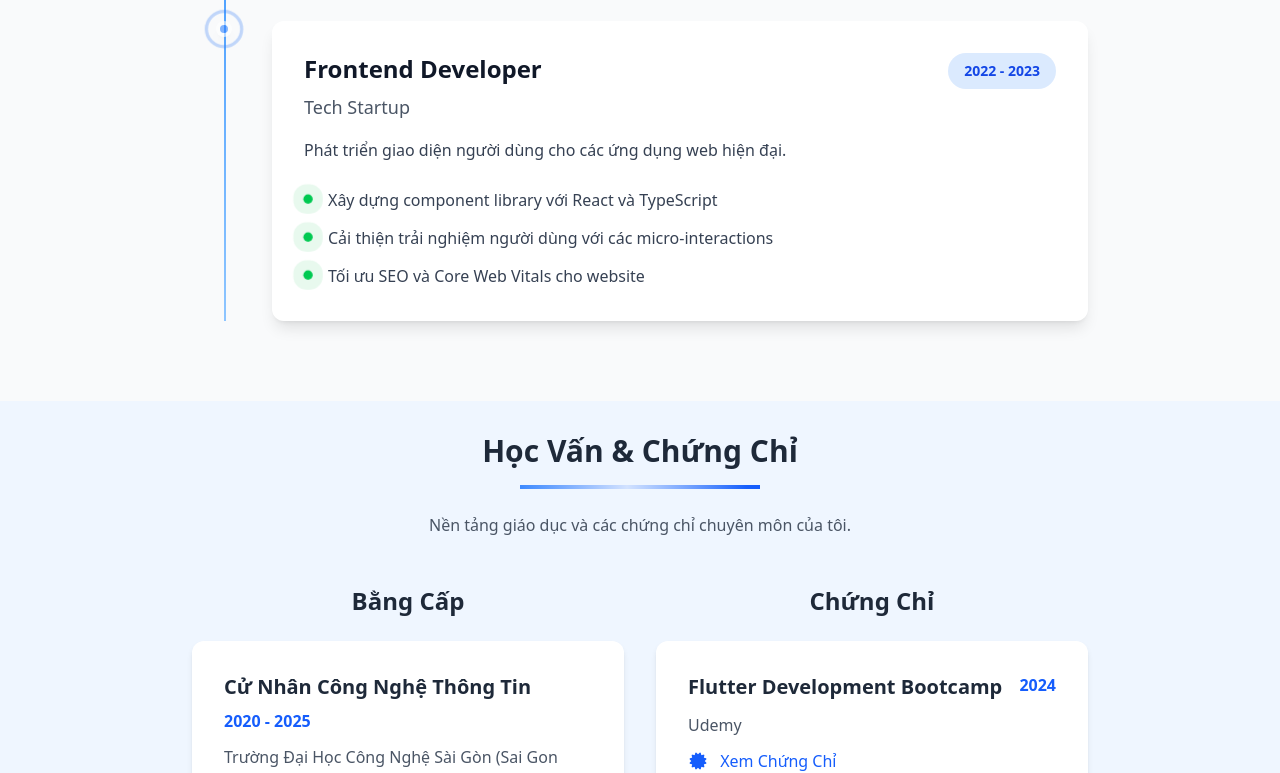
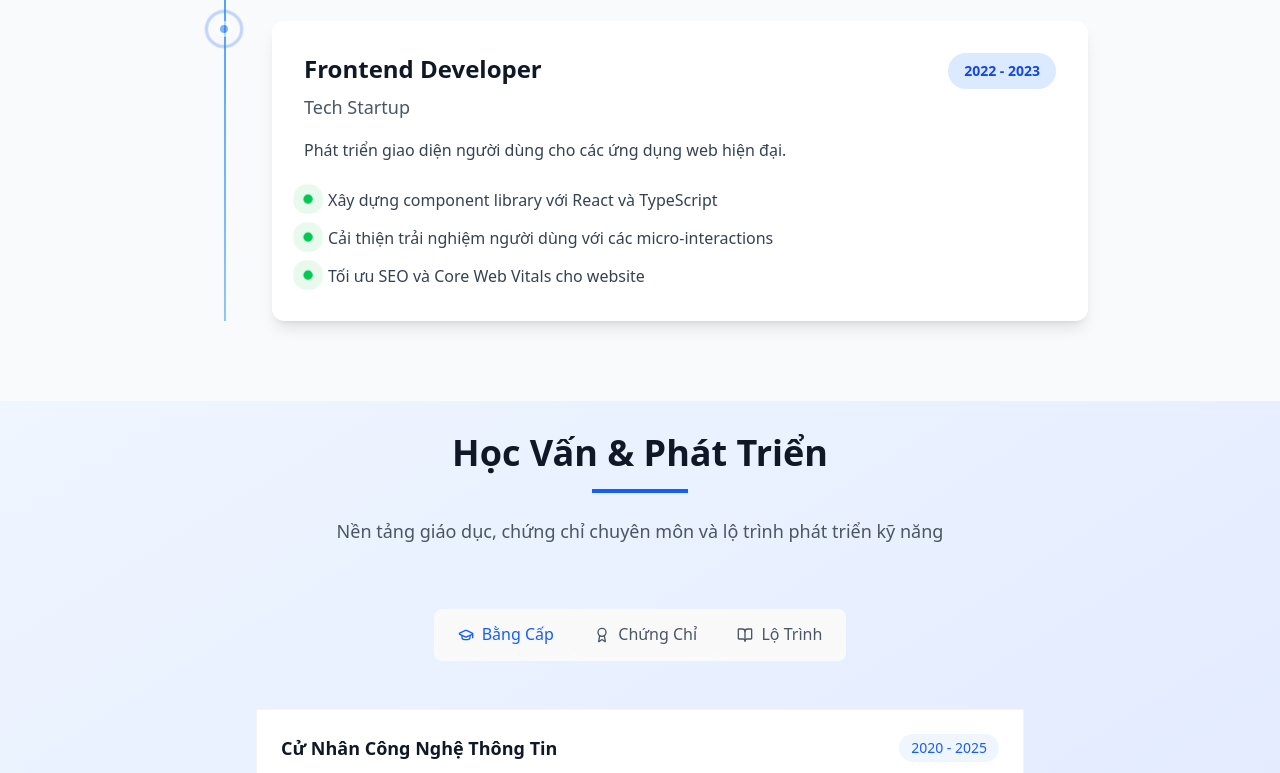
Before and after one commit to Haoo-8/portfolio, a React (Vite) app in the folder portfolio/: page / in a window 1280 px wide. Shown: the part 2908-3681 px from the top of the page. Built offline with nearby package versions, Linux system fonts and the light colour scheme.

Commit message:
fix: Update component education

```diff
--- a/portfolio/src/components/common/Card/CardProjectDetailModal.tsx
+++ b/portfolio/src/components/common/Card/CardProjectDetailModal.tsx
@@ -288,8 +288,7 @@ export default function CardProjectDetailModal({ project, onClose }: Props) {
             </motion.div>
           </div>
 
-          {/* Bottom gradient decoration */}
-          <div className="absolute bottom-0 left-0 right-0 h-1 bg-gradient-to-r from-blue-500 via-indigo-500 to-purple-500"></div>
+
         </motion.div>
       </motion.div>
     </AnimatePresence>
--- a/portfolio/src/components/layout/Main/Education.tsx
+++ b/portfolio/src/components/layout/Main/Education.tsx
@@ -1,78 +1,315 @@
-import '../../../styles/components/education.css';
+import { useState } from "react";
+import {
+  ChevronRight,
+  ExternalLink,
+  Award,
+  GraduationCap,
+  BookOpen,
+  Code2,
+  Server,
+  Cloud,
+  Brain,
+} from "lucide-react";
+
+// Type definitions
+interface Degree {
+  title: string;
+  time: string;
+  school: string;
+  detail: string;
+  gpa?: string;
+}
+
+interface Certificate {
+  title: string;
+  time: string;
+  provider: string;
+  skills?: string[];
+}
+
+interface TabButtonProps {
+  id: string;
+  label: string;
+  icon: React.ReactNode;
+  isActive: boolean;
+  onClick: (id: string) => void;
+}
+
+interface EducationCardProps {
+  item: Degree | Certificate;
+  type: "degree" | "cert";
+}
+
+interface RoadmapItem {
+  icon: React.ReactNode;
+  skills: string[];
+}
+
 export default function Education() {
-  const degrees = [
+  const [activeTab, setActiveTab] = useState("education");
+
+  const degrees: Degree[] = [
     {
       title: "Cử Nhân Công Nghệ Thông Tin",
       time: "2020 - 2025",
-      school:
-        "Trường Đại Học Công Nghệ Sài Gòn (Sai Gon Technology University)",
+      school: "Trường Đại Học Công Nghệ Sài Gòn",
       detail: "Chuyên ngành Công Nghệ Thông Tin",
+      gpa: "3.0/4.0",
     },
   ];
-  const certs = [
+
+  const certs: Certificate[] = [
     {
       title: "Flutter Development Bootcamp",
       time: "2024",
       provider: "Udemy",
+      skills: ["Flutter", "Dart", "Mobile Development"],
+    },
+    {
+      title: "AWS Cloud Practitioner",
+      time: "2024",
+      provider: "Amazon Web Services",
+      skills: ["Cloud Computing", "AWS Services"],
     },
   ];
+
+  const roadmapData: Record<string, RoadmapItem> = {
+    "Web & Mobile": {
+      icon: <Code2 className="w-5 h-5" />,
+      skills: [
+        "React/Next.js",
+        "Flutter",
+        "Node.js",
+        "Spring Boot",
+        "TypeScript",
+      ],
+    },
+    DevOps: {
+      icon: <Server className="w-5 h-5" />,
+      skills: ["Docker/K8s", "CI/CD", "AWS/GCP", "Linux", "Monitoring"],
+    },
+    "AI & Data": {
+      icon: <Brain className="w-5 h-5" />,
+      skills: [
+        "Prompt Engineering",
+        "LangChain",
+        "Python",
+        "TensorFlow",
+        "API Integration",
+      ],
+    },
+    "Cloud & Infrastructure": {
+      icon: <Cloud className="w-5 h-5" />,
+      skills: [
+        "Microservices",
+        "Serverless",
+        "Database Design",
+        "Security",
+        "Performance",
+      ],
+    },
+  };
+
+  const TabButton: React.FC<TabButtonProps> = ({
+    id,
+    label,
+    icon,
+    isActive,
+    onClick,
+  }) => (
+    <button
+      onClick={() => onClick(id)}
+      className={`
+        flex items-center gap-2 px-6 py-3 text-sm font-medium transition-all duration-200
+        ${
+          isActive
+            ? "text-blue-600 border-b-2 border-blue-600 bg-blue-50"
+            : "text-gray-600 hover:text-gray-900 hover:bg-gray-50"
+        }
+      `}
+    >
+      {icon}
+      {label}
+    </button>
+  );
+
+  const EducationCard: React.FC<EducationCardProps> = ({ item, type }) => {
+    const isDegree = (item: Degree | Certificate): item is Degree =>
+      type === "degree";
+    const isCertificate = (item: Degree | Certificate): item is Certificate =>
+      type === "cert";
+
+    return (
+      <div className="group bg-white border border-gray-100 p-6 transition-all duration-300 hover:shadow-lg hover:border-blue-200">
+        <div className="flex justify-between items-start mb-4">
+          <h4 className="text-lg font-semibold text-gray-900 group-hover:text-blue-600 transition-colors">
+            {item.title}
+          </h4>
+          <span className="text-sm font-medium text-blue-600 bg-blue-50 px-3 py-1 rounded-full">
+            {item.time}
+          </span>
+        </div>
+
+        <p className="text-gray-600 mb-2">
+          {isDegree(item)
+            ? item.school
+            : isCertificate(item)
+            ? item.provider
+            : ""}
+        </p>
+
+        {isDegree(item) && item.detail && (
+          <p className="text-gray-500 text-sm mb-3">{item.detail}</p>
+        )}
+
+        {isDegree(item) && item.gpa && (
+          <p className="text-gray-700 text-sm font-medium mb-3">
+            GPA: {item.gpa}
+          </p>
+        )}
+
+        {isCertificate(item) && item.skills && (
+          <div className="flex flex-wrap gap-2 mb-4">
+            {item.skills.map((skill: string, index: number) => (
+              <span
+                key={index}
+                className="text-xs bg-gray-100 text-gray-700 px-2 py-1 rounded"
+              >
+                {skill}
+              </span>
+            ))}
+          </div>
+        )}
+
+        {type === "cert" && (
+          <a
+            href="#"
+            className="inline-flex items-center gap-2 text-blue-600 hover:text-blue-700 text-sm font-medium"
+          >
+            <Award className="w-4 h-4" />
+            Xem Chứng Chỉ
+            <ExternalLink className="w-3 h-3" />
+          </a>
+        )}
+      </div>
+    );
+  };
+
+  const RoadmapSection = () => (
+    <div className="space-y-8">
+      <div className="text-center">
+        <h3 className="text-2xl font-bold text-gray-900 mb-3">
+          Lộ Trình Phát Triển
+        </h3>
+        <p className="text-gray-600">Fullstack & AI Developer Roadmap</p>
+      </div>
+
+      <div className="grid grid-cols-1 md:grid-cols-2 gap-6">
+        {Object.entries(roadmapData).map(([category, data]) => (
+          <div
+            key={category}
+            className="bg-white border border-gray-100 p-6 hover:shadow-lg transition-all duration-300"
+          >
+            <div className="flex items-center gap-3 mb-4">
+              <div className="p-2 bg-blue-50 text-blue-600 rounded-lg">
+                {data.icon}
+              </div>
+              <h4 className="text-lg font-semibold text-gray-900">
+                {category}
+              </h4>
+            </div>
+
+            <div className="space-y-2">
+              {data.skills.map((skill: string, index: number) => (
+                <div
+                  key={index}
+                  className="flex items-center gap-2 text-gray-600"
+                >
+                  <ChevronRight className="w-4 h-4 text-blue-600" />
+                  <span className="text-sm">{skill}</span>
+                </div>
+              ))}
+            </div>
+          </div>
+        ))}
+      </div>
+
+      <div className="bg-gray-50 border border-gray-200 p-6 text-center">
+        <h4 className="text-lg font-semibold text-gray-900 mb-2">
+          Interactive Mindmap
+        </h4>
+        <p className="text-gray-600 mb-4">
+          Khám phá chi tiết lộ trình học tập và phát triển kỹ năng
+        </p>
+        <button className="inline-flex items-center gap-2 text-gray-600 px-6 py-2 rounded-lg hover:bg-blue-700 transition-colors">
+          <ExternalLink className="w-4 h-4" />
+          <a href="#">Xem Mindmap Chi Tiết</a>
+        </button>
+      </div>
+    </div>
+  );
+
   return (
-    <section id="education" className="section bg-blue-50">
-      <div className="container mx-auto px-6">
-        <div className="text-center mb-12">
-          <h2 className="text-3xl font-bold mb-4 text-gray-800">
-            Học Vấn & Chứng Chỉ
+    <section className="py-12 bg-gradient-to-br from bg-blue-50 to-indigo-100 min-h-screen lg:py-20 ">
+      <div className="max-w-6xl mx-auto px-6">
+        {/* Header */}
+        <div className="text-center mb-16">
+          <h2 className="text-4xl font-bold text-gray-900 mb-4">
+            Học Vấn & Phát Triển
           </h2>
-          <div className="w-60 h-1 bg-gradient-to-r from-blue-500 to-blue-600 mx-auto mb-6 shimmer-bar"></div>
-          <p className="text-gray-600 max-w-2xl mx-auto">
-            Nền tảng giáo dục và các chứng chỉ chuyên môn của tôi.
+          <div className="w-24 h-1 bg-blue-600 mx-auto mb-6"></div>
+          <p className="text-gray-600 max-w-2xl mx-auto text-lg">
+            Nền tảng giáo dục, chứng chỉ chuyên môn và lộ trình phát triển kỹ
+            năng
           </p>
         </div>
-        <div className="grid grid-cols-1 md:grid-cols-2 gap-8 max-w-4xl mx-auto" >
-          {/* Degrees */}
-          <div>
-            <h3 className="text-2xl font-bold mb-6 text-gray-800 text-center">
-              Bằng Cấp
-            </h3>
-            {degrees.map((d, i) => (
-              <div
-                key={i}
-                className="card-ed bg-white p-6 rounded-xl shadow-md mb-6"
-              >
-                <div className="flex justify-between flex-wrap gap-2 mb-3">
-                  <h4 className="text-xl font-bold text-gray-800">{d.title}</h4>
-                  <span className="text-blue-600 font-semibold">{d.time}</span>
-                </div>
 
-                <p className="text-gray-600">{d.school}</p>
-                <p className="text-gray-600 mt-3">{d.detail}</p>
-              </div>
-            ))}
+        {/* Tabs */}
+        <div className="flex justify-center mb-12">
+          <div className="flex bg-gray-50 rounded-lg p-1">
+            <TabButton
+              id="education"
+              label="Bằng Cấp"
+              icon={<GraduationCap className="w-4 h-4" />}
+              isActive={activeTab === "education"}
+              onClick={setActiveTab}
+            />
+            <TabButton
+              id="certificates"
+              label="Chứng Chỉ"
+              icon={<Award className="w-4 h-4" />}
+              isActive={activeTab === "certificates"}
+              onClick={setActiveTab}
+            />
+            <TabButton
+              id="roadmap"
+              label="Lộ Trình"
+              icon={<BookOpen className="w-4 h-4" />}
+              isActive={activeTab === "roadmap"}
+              onClick={setActiveTab}
+            />
           </div>
+        </div>
 
-          {/* Certificates */}
-          <div>
-            <h3 className="text-2xl font-bold mb-6 text-gray-800 text-center">
-              Chứng Chỉ
-            </h3>
-            {certs.map((c, i) => (
-              <div
-                key={i}
-                className="card-ed bg-white p-6 rounded-xl shadow-md mb-6"
-              >
-                <div className="flex justify-between flex-wrap gap-2 mb-3">
-                  <h4 className="text-xl font-bold text-gray-800">{c.title}</h4>
-                  <span className="text-blue-600 font-semibold">{c.time}</span>
-                </div>
-                <p className="text-gray-600">{c.provider}</p>
-                <div className="mt-3 flex items-center">
-                  <a href="#" className="text-blue-600 hover:text-blue-800">
-                    <i className="fas fa-certificate mr-2"></i> Xem Chứng Chỉ
-                  </a>
-                </div>
-              </div>
-            ))}
-          </div>
+        {/* Content */}
+        <div className="min-h-[400px]">
+          {activeTab === "education" && (
+            <div className="grid grid-cols-1 md:grid-cols-2 lg:grid-cols-1 gap-6 max-w-3xl mx-auto">
+              {degrees.map((item, index) => (
+                <EducationCard key={index} item={item} type="degree" />
+              ))}
+            </div>
+          )}
+
+          {activeTab === "certificates" && (
+            <div className="grid grid-cols-1 md:grid-cols-2 gap-6 max-w-4xl mx-auto">
+              {certs.map((cert, index) => (
+                <EducationCard key={index} item={cert} type="cert" />
+              ))}
+            </div>
+          )}
+
+          {activeTab === "roadmap" && <RoadmapSection />}
         </div>
       </div>
     </section>
--- a/portfolio/src/components/layout/Main/Skills.tsx
+++ b/portfolio/src/components/layout/Main/Skills.tsx
@@ -104,7 +104,7 @@ export default function Skills() {
           style={{ transitionDelay: "1s" }}
         >
           <h3 className="text-lg sm:text-xl font-medium text-gray-900 mb-3 sm:mb-4">
-            Skills Overview
+            Tổng quan về kỹ năng
           </h3>
           <div className="grid sm:grid-cols-2 gap-4 sm:gap-6 text-xs sm:text-sm text-gray-600">
             <div>
```
Also changed, not shown: portfolio/src/components/layout/ScrollToTop/ScrollToTop.tsx (+10 -5 lines), portfolio/src/styles/base.css (+29 -0 lines).
